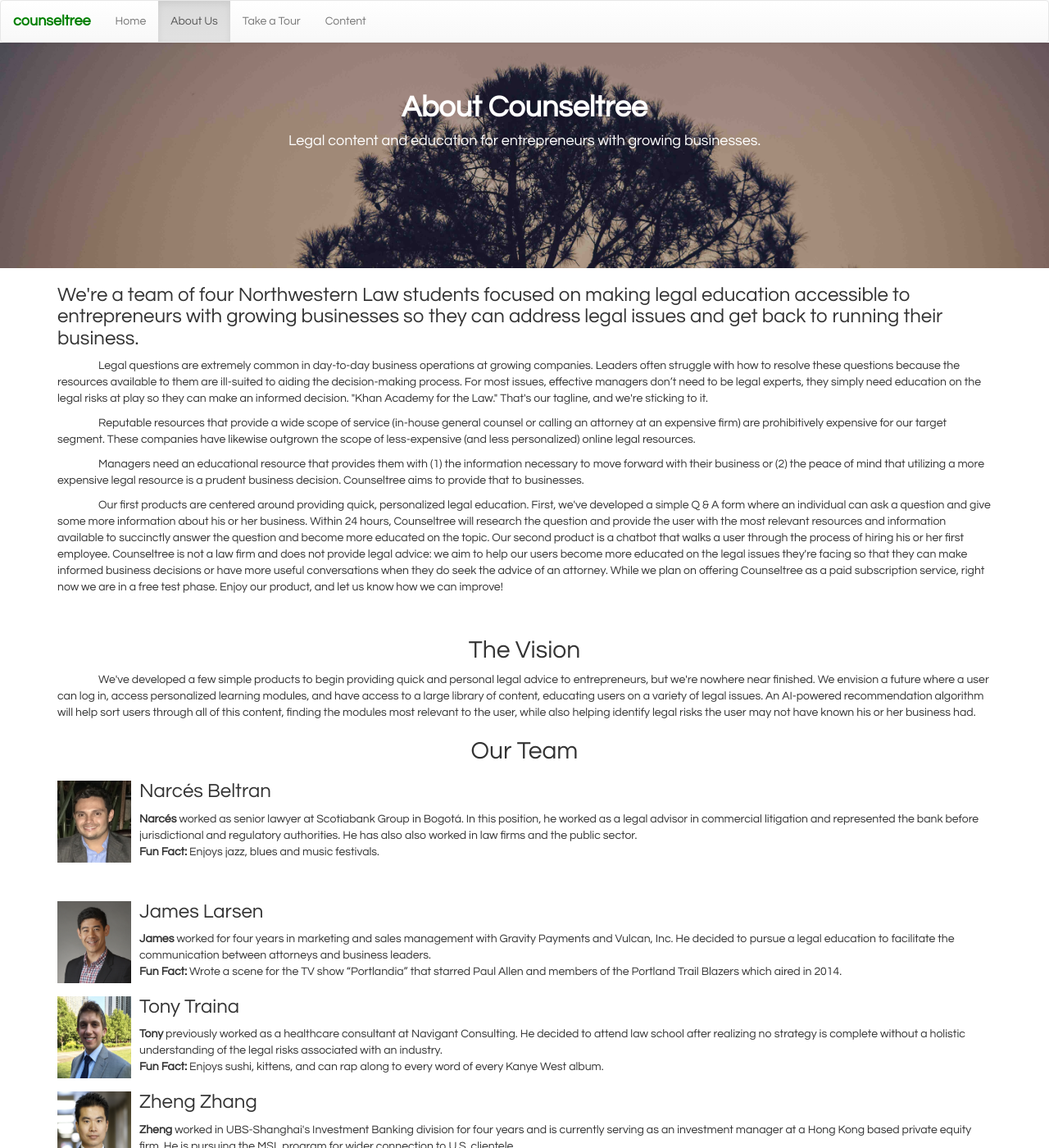
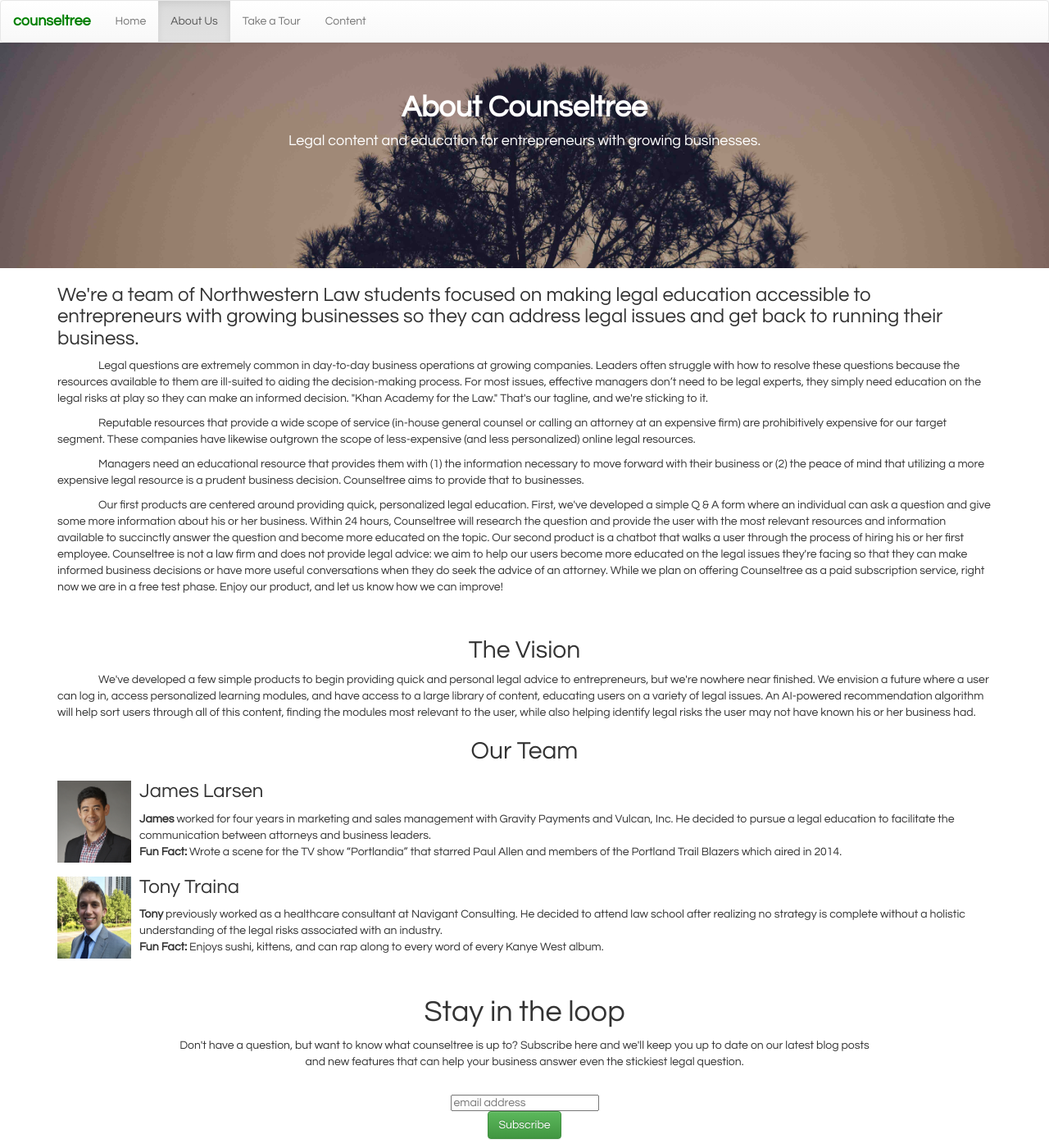
Before and after one commit to counseltree/counseltree.github.io, a Jekyll site: the page built from about.html, in a window 1280 px wide and 1400 px high. Shown: the whole window at 82% size. Built offline with Jekyll 4.4.1, drawn with Linux system fonts in a browser that asks for light colours; nearby versions of some CDN libraries; comment, search, counter and statistics services are not loaded; some of the changed text lies outside the part shown.

Commit message:
messenger

```diff
--- a/about.html
+++ b/about.html
@@ -19,7 +19,7 @@ active: about
     </div>
     <div class = "container">
         <div>
-        <h3>We're a team of four Northwestern Law students focused on making legal education accessible to entrepreneurs with growing businesses so they can address legal issues and get back to running their business.</h3>
+        <h3>We're a team of Northwestern Law students focused on making legal education accessible to entrepreneurs with growing businesses so they can address legal issues and get back to running their business.</h3>
         <p class=about>Legal questions are extremely common in day-to-day business operations at growing companies. Leaders often struggle with how to resolve these questions because the resources available to them are ill-suited to aiding the decision-making process. For most issues, effective managers don’t need to be legal experts, they simply need education on the legal risks at play so they can make an informed decision. "Khan Academy for the Law." That's our tagline, and we're sticking to it.</p>
         <p class=about>Reputable resources that provide a wide scope of service (in-house general counsel or calling an attorney at an expensive firm) are prohibitively expensive for our target segment. These companies have likewise outgrown the scope of less-expensive (and less personalized) online legal resources.</p>
         <p class=about>Managers need an educational resource that provides them with (1) the information necessary to move forward with their business or (2) the peace of mind that utilizing a more expensive legal resource is a prudent business decision. Counseltree aims to provide that to businesses.</p>
@@ -36,16 +36,6 @@ active: about
         </center>
 
         <div class= "prof">
-            <img class="prof-pic" src="images/profiles/narces.png">
-            <h3>Narcés Beltran</h3>
-            <p class= prof-paragraph><strong>Narcés</strong> worked as senior lawyer at  Scotiabank Group in Bogotá. In this position, he worked as a legal advisor in commercial litigation and represented the bank before jurisdictional and regulatory authorities. He has also also worked in law firms and the public sector.
-            <br>
-            <strong>Fun Fact:</strong> Enjoys jazz, blues and music festivals.
-            </p>
-            <br>
-        </div>
-
-        <div class= "prof">
              <img class="prof-pic" src="images/profiles/james.png">
             <h3>James Larsen</h3>
             <p class= prof-paragraph><strong>James</strong> worked for four years in marketing and sales management with Gravity Payments and Vulcan, Inc. He decided to pursue a legal education to facilitate the communication between attorneys and business leaders.
@@ -59,15 +49,6 @@ active: about
             <p class= prof-paragraph><strong>Tony</strong> previously worked as a healthcare consultant at Navigant Consulting. He decided to attend law school after realizing no strategy is complete without a holistic understanding of the legal risks associated with an industry.
             <br>
             <strong>Fun Fact:</strong> Enjoys sushi, kittens, and can rap along to every word of every Kanye West album.</p>
-        </div>
-
-        <div class= "prof">
-            <img class="prof-pic" src="images/profiles/zheng.png">
-            <h3>Zheng Zhang</h3>
-            <p class= prof-paragraph><strong>Zheng</strong> worked in UBS-Shanghai's Investment Banking division for four years and is currently serving as an investment manager at a Hong Kong based private equity firm. He is pursuing the MSL program for wider connection to U.S. clientele.
-            <br>
-            <strong>Fun Fact:</strong> Is a part-time voice actor for commercials.</p>
-            <br>
         </div>
 
         	<center> <!--email subscribe div -->
```
